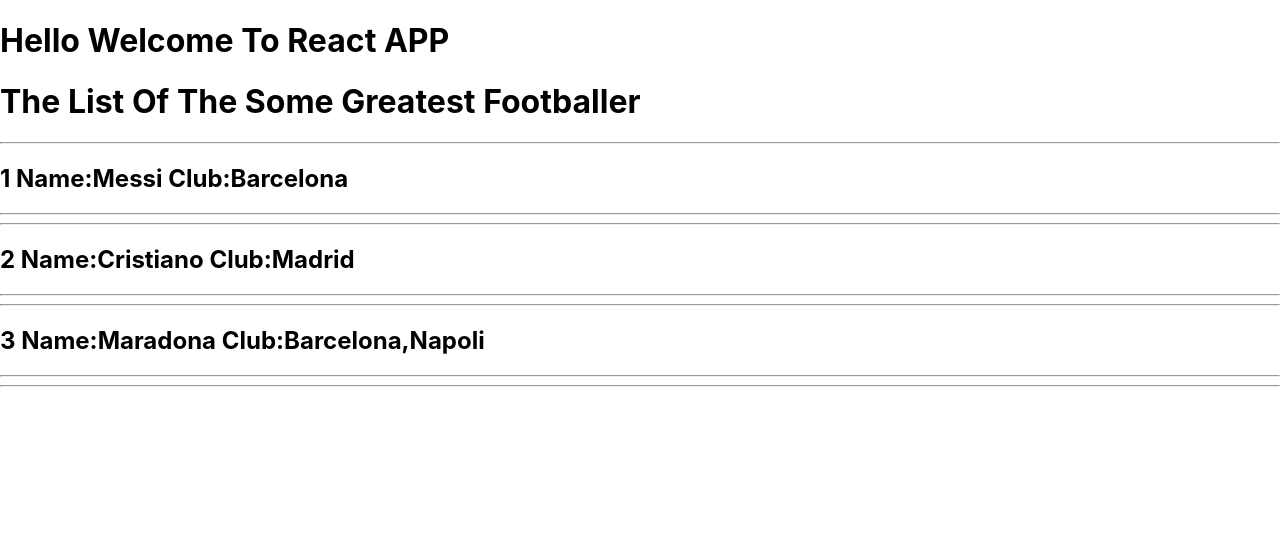
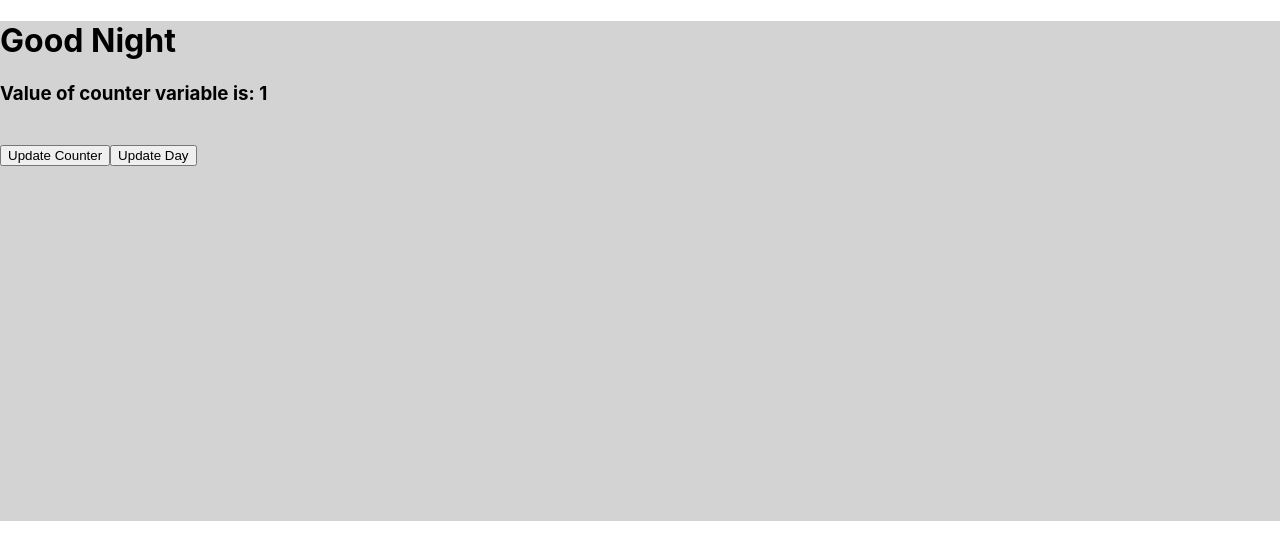
Before and after one commit to SaadMS10/saad-bootcamp, a React (Create React App) app: page / in a window 1280 px wide. Shown: the top 560 px of the page. Built offline with nearby package versions, Linux system fonts and the light colour scheme.

Commit message:
Update App.js

```diff
--- a/src/App.js
+++ b/src/App.js
@@ -1,21 +1,46 @@
-import React from 'react';
+import React, { useState } from 'react';
+import { Message } from './message.js'
 import './App.css';
-import Footballer from './footballer.js';
-function App() {
+
+export default function App() {
+
+  let [count, setCount] = useState(1);
+  let [isMorning, setMorning] = useState(false)
+
   return (
-    <div className='App'>
-      <h1>Hello Welcome To React APP</h1>
-      <h1>The List Of The Some Greatest Footballer</h1>
-      <hr />
-      {/* <Footbller></Footballer> */}
-      <Footballer no="1" Name="Messi"  Club="Barcelona"/>
-      <hr />
-      <Footballer no="2" Name="Cristiano"  Club="Madrid"/>
-      <hr />
-      <Footballer no="3" Name="Maradona"  Club="Barcelona,Napoli"/>
-      <hr />
+    <div className={`box ${isMorning ? 'dayLight' : ''}`}>
+
+      <h1>Good {isMorning ? 'Morning' : 'Night'}</h1>
+
+      <Message counter={count} />
+      <br />
+
+      <button onClick={() => setCount(count + 1)}>
+        Update Counter
+      </button>
+
+      <button onClick={() => setMorning(!isMorning)}>
+        Update Day
+      </button>
+
     </div>
   );
 }
+// function App() {
+//   return (
+//     <div className='App'>
+//       <h1>Hello Welcome To React APP</h1>
+//       <h1>The List Of The Some Greatest Footballer</h1>
+//       <hr />
+//       {/* <Footbller></Footballer> */}
+//       <Footballer no="1" Name="Messi"  Club="Barcelona"/>
+//       <hr />
+//       <Footballer no="2" Name="Cristiano"  Club="Madrid"/>
+//       <hr />
+//       <Footballer no="3" Name="Maradona"  Club="Barcelona,Napoli"/>
+//       <hr />
+//     </div>
+//   );
+// }
 
-export default App;
+// export default App;
```
